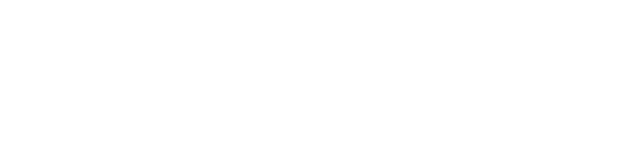
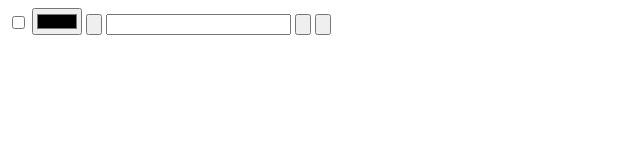
Before and after one commit to s-vamshi/wt-project-1, a plain HTML site: page index.html in a window 1280 px wide. Shown: the whole page, without its empty margins (0-640 px from the left). Drawn offline with Linux system fonts and the light colour scheme.

Commit message:
inputs added in index.html page

```diff
--- a/index.html
+++ b/index.html
@@ -11,7 +11,12 @@
     <nav></nav>
     <div >
         <form>
-
+            <input type="checkbox" name="" id="">
+            <input type="color" name="" id="">
+            <input type="button" value="">
+            <input type="datetime" name="" id="">
+            <input type="reset" value="">
+            <input type="submit" value="">
         </form>
     </div>
 
```
